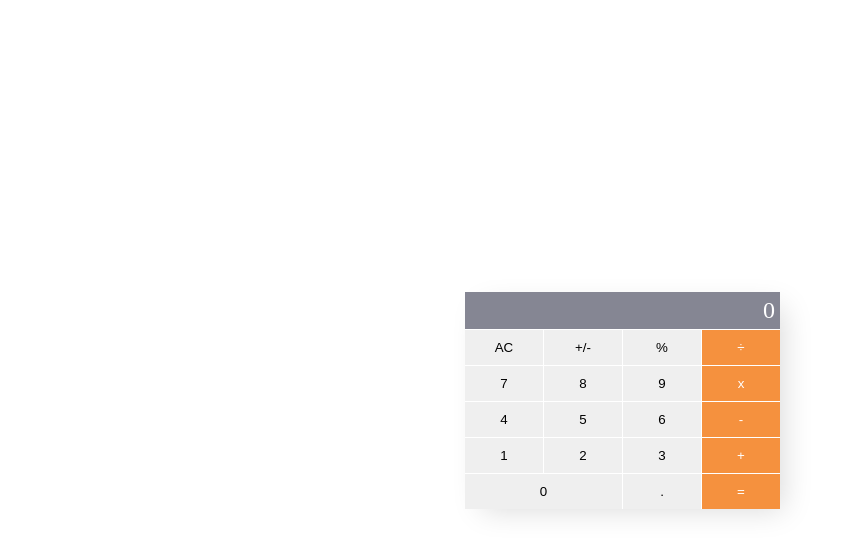
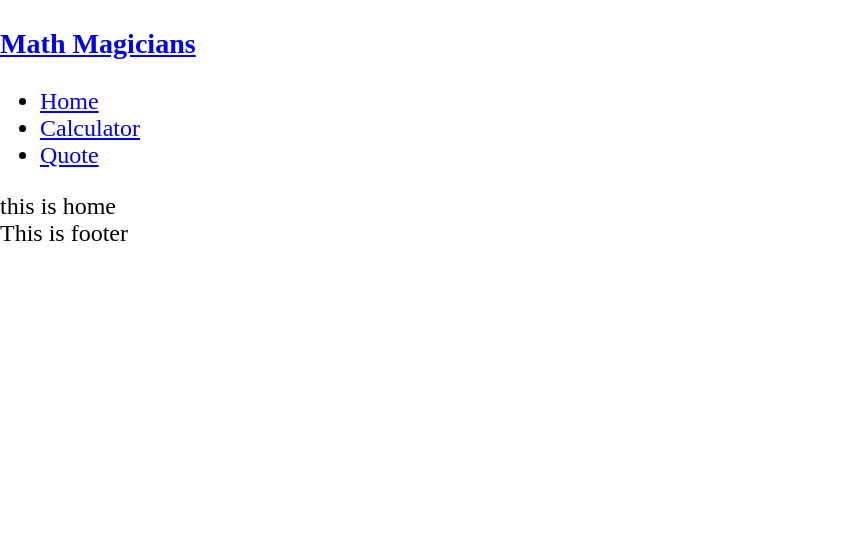
Before and after one commit to adel-gu/math-magicians, a React (Create React App) app: page / in a window 1280 px wide. Shown: the top 554 px of the page, without its empty margins (0-852 px from the left). Built offline with nearby package versions, Linux system fonts and the light colour scheme.

Commit message:
Setup the Routers

```diff
--- a/package.json
+++ b/package.json
@@ -11,6 +11,7 @@
     "prop-types": "^15.8.1",
     "react": "^18.2.0",
     "react-dom": "^18.2.0",
+    "react-router-dom": "^6.4.3",
     "react-scripts": "5.0.1",
     "web-vitals": "^2.1.4"
   },
--- a/src/App.js
+++ b/src/App.js
@@ -1,9 +1,25 @@
-import { Component } from 'react';
 import Calculator from './components/Calculator';
+import Header from './components/Header';
+import Footer from './components/Footer';
+import Home from './components/Home';
+import Quote from './components/Quote';
+
+// React Router
+import { Routes, Route } from 'react-router-dom';
 
 // APP
 const App = () => {
-  return <Calculator />;
+  return (
+    <>
+      <Header />
+      <Routes>
+        <Route path={'/'} element={<Home />} />
+        <Route path={'/Calculator'} element={<Calculator />} />
+        <Route path={'/quote'} element={<Quote />} />
+      </Routes>
+      <Footer />
+    </>
+  );
 };
 
 export default App;
--- /dev/null
+++ b/src/components/Footer.jsx
@@ -0,0 +1,9 @@
+const Footer = () => {
+  return (
+    <footer>
+      This is footer
+    </footer>
+  )
+}
+
+export default Footer;
--- /dev/null
+++ b/src/components/Header.jsx
@@ -0,0 +1,16 @@
+const Header = () => {
+  return (
+    <header>
+      <a href="/"><h3>Math Magicians</h3></a>
+      <nav>
+        <ul>
+          <li><a href="/">Home</a></li>
+          <li><a href="/calculator">Calculator</a></li>
+          <li><a href="/quote">Quote</a></li>
+        </ul>
+      </nav>
+    </header>
+  )
+}
+
+export default Header;
--- /dev/null
+++ b/src/components/Home.jsx
@@ -0,0 +1,9 @@
+const Home = () => {
+  return (
+    <div>
+      this is home
+    </div>
+  )
+}
+
+export default Home;
--- /dev/null
+++ b/src/components/Quote.jsx
@@ -0,0 +1,9 @@
+const Quote = () => {
+  return (
+    <div>
+      Greate days are coming soon.
+    </div>
+  )
+}
+
+export default Quote;
--- a/src/index.css
+++ b/src/index.css
@@ -5,9 +5,6 @@
 }
 
 body {
-  display: flex;
-  justify-content: center;
-  align-items: center;
   min-height: 100vh;
   font-size: 1.5rem;
   margin: 0;
--- a/src/index.js
+++ b/src/index.js
@@ -2,10 +2,11 @@ import React from 'react';
 import ReactDOM from 'react-dom/client';
 import App from './App';
 import './index.css';
+import { BrowserRouter as Router } from 'react-router-dom';
 
 const root = ReactDOM.createRoot(document.getElementById('root'));
 root.render(
-  <React.StrictMode>
+  <Router>
     <App />
-  </React.StrictMode>,
+  </Router>
 );
```
Also changed, not shown: 1 other file (tests, documents, lock files or other folders).
